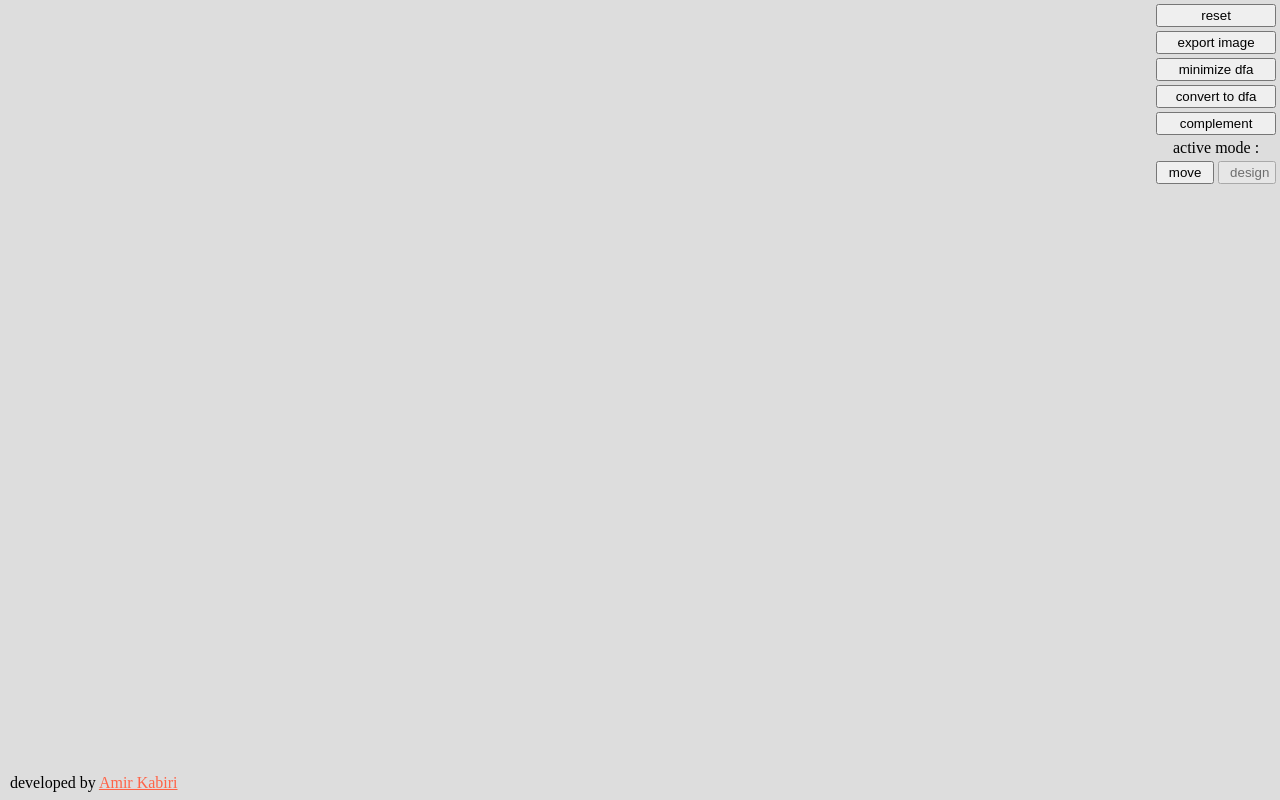
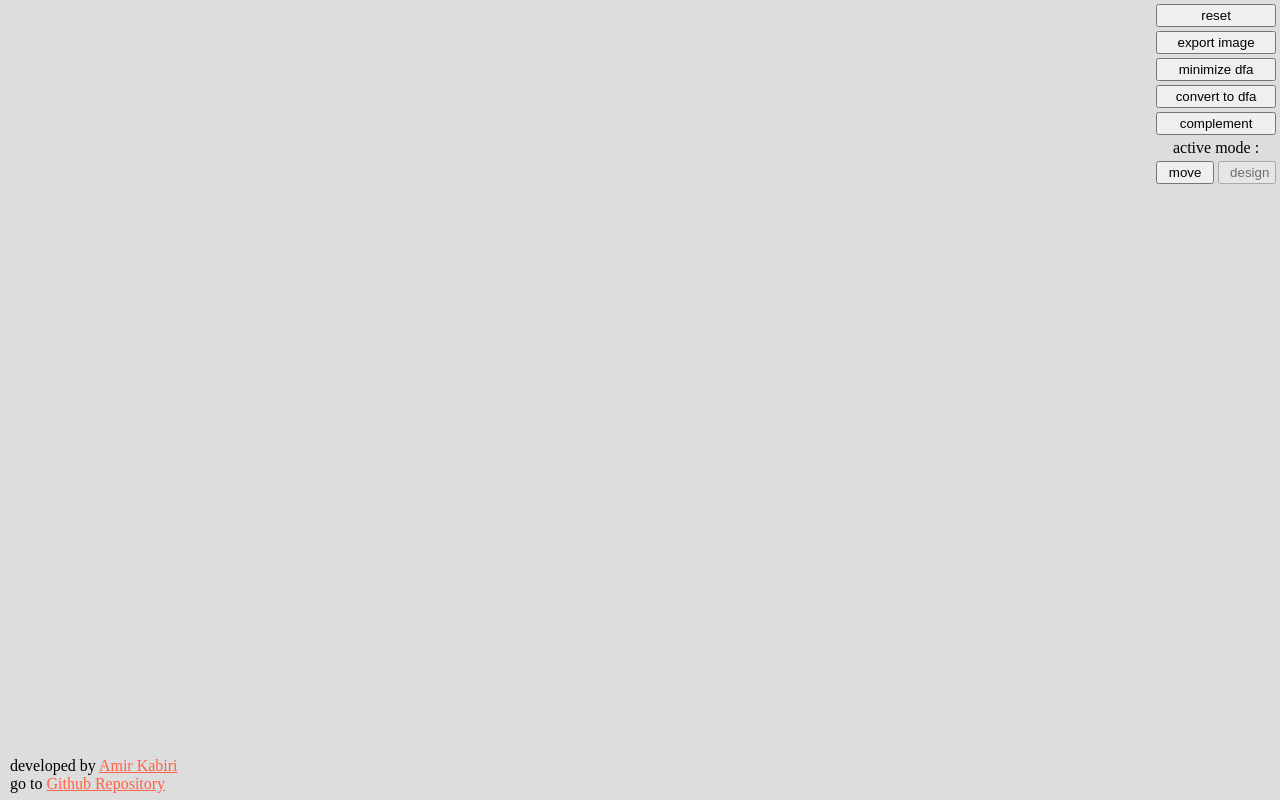
Before and after one commit to amirkabiri/finite-automata, a plain HTML site: page index.html in a window 1280 px wide. Drawn offline with Linux system fonts and the light colour scheme.

Commit message:
github repository link added to copyright section in index.html

```diff
--- a/app.css
+++ b/app.css
@@ -96,9 +96,8 @@ ul{
     left:0;
     bottom:0;
     color:black;
-}
-#copyright > p{
-    padding:0 0 8px 10px;
+    padding-left:10px;
+    padding-bottom:7px;
 }
 #copyright > p > a{
     color:tomato;
--- a/index.html
+++ b/index.html
@@ -19,6 +19,7 @@
 
 	<div id="copyright">
 		<p>developed by <a href="https://akdev.ir">Amir Kabiri</a></p>
+		<p>go to <a href="https://github.com/amirkabiri/finite-automata">Github Repository</a></p>
 	</div>
 
 	<script src="js/utils.js"></script>
```
